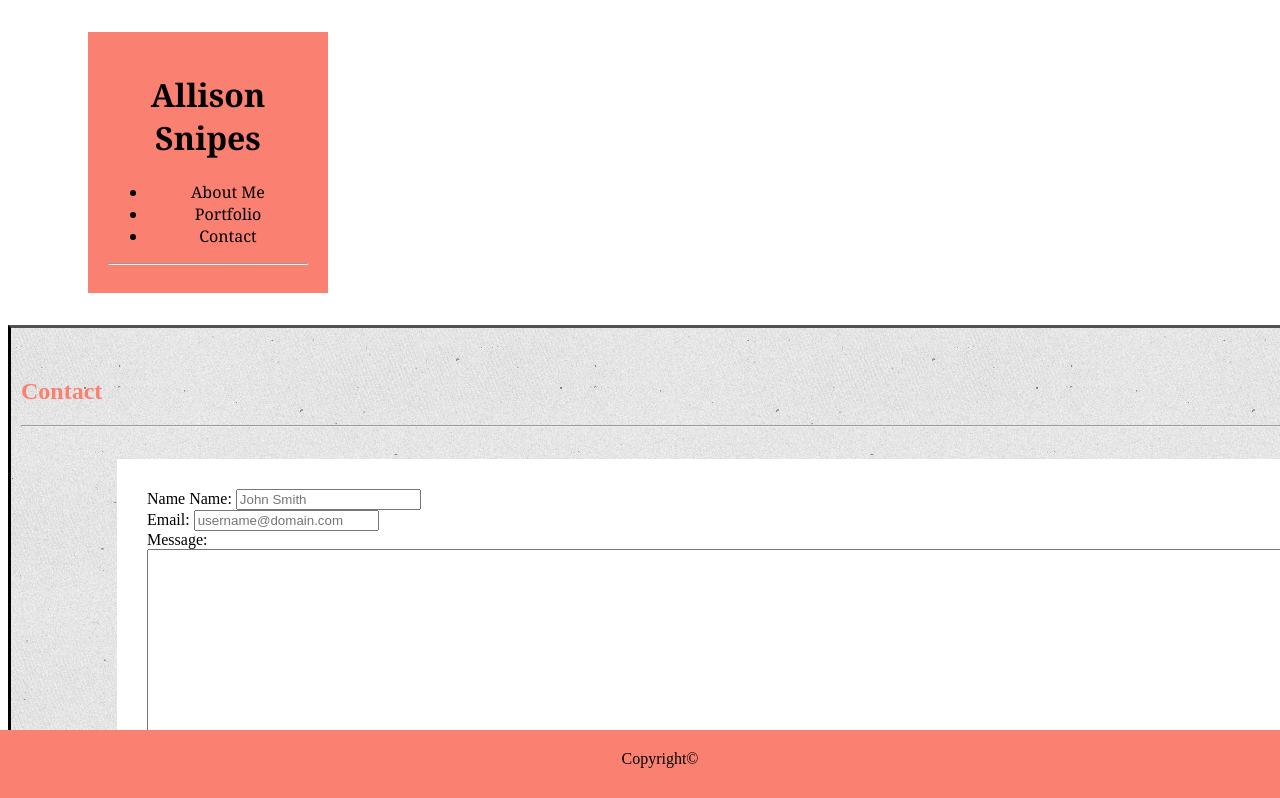
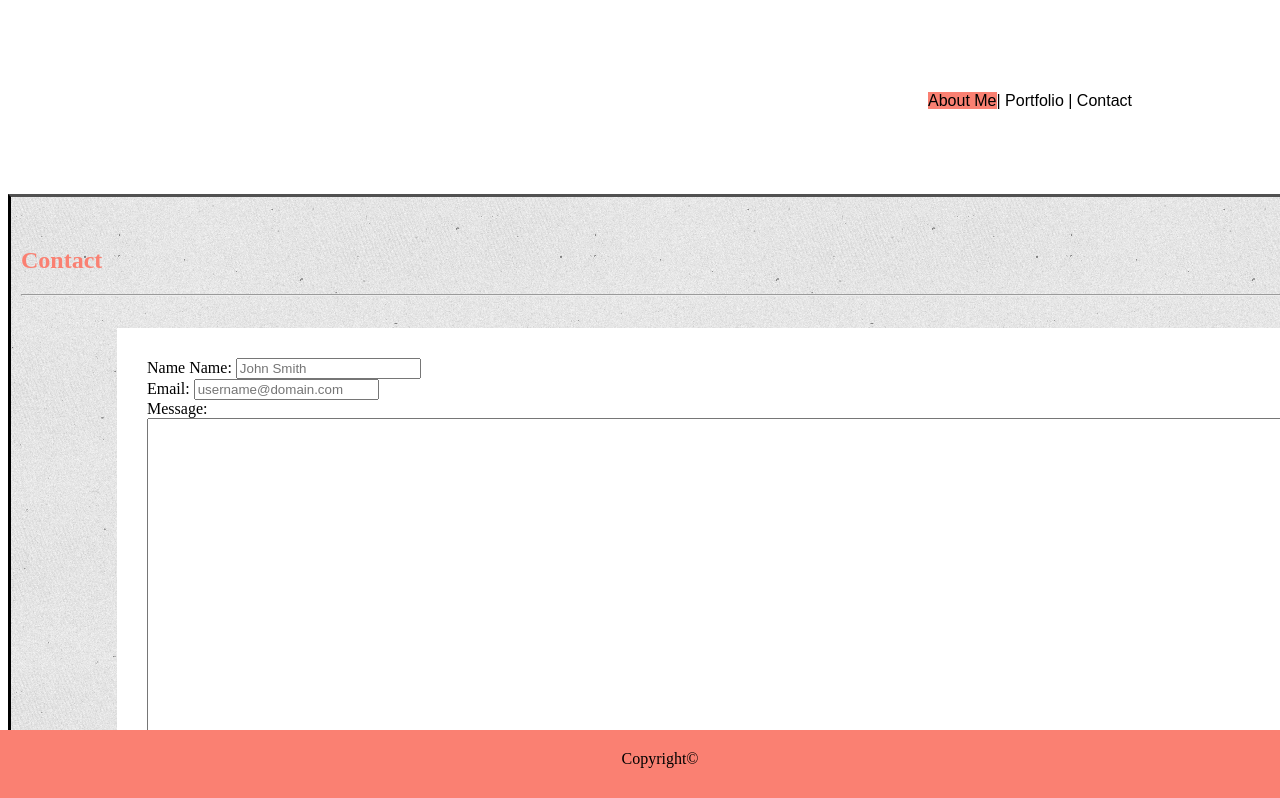
Before and after one commit to allisonsnipes/Responsive-Portfolio, a plain HTML site: page contact.html in a window 1280 px wide. Shown: the top 798 px of the page. Drawn offline with Linux system fonts and the light colour scheme.

Commit message:
working on contact

```diff
--- a/contact.html
+++ b/contact.html
@@ -10,18 +10,13 @@
   </head>
 
   <body>
-    <header role="banner" class="banner">
-      <div class="nav">
-        <h1>Allison Snipes</h1>
-
-        <ul>
-          <li> <a href="../1hw/index.html">About Me</a> </li>
-          <li> <a href="../1hw/portfolio.html">Portfolio</a> </li>
-          <li> <a class="active" href="../1hw/contact.html">Contact</a> </li>
-        </ul>
+      <div>
+        <p class="bar">
+          <a class="active" href="../Responsive-Portfolio/index.html">About Me</a>|
+          <a href="../Responsive-Portfolio/portfolio.html">Portfolio </a>|
+          <a href="../Responsive-Portfolio/contact.html">Contact </a>
+        </p>
       </div>
-      <hr>
-    </header>
 
     <main role="main" id="mainbackground">
     </main>
```
